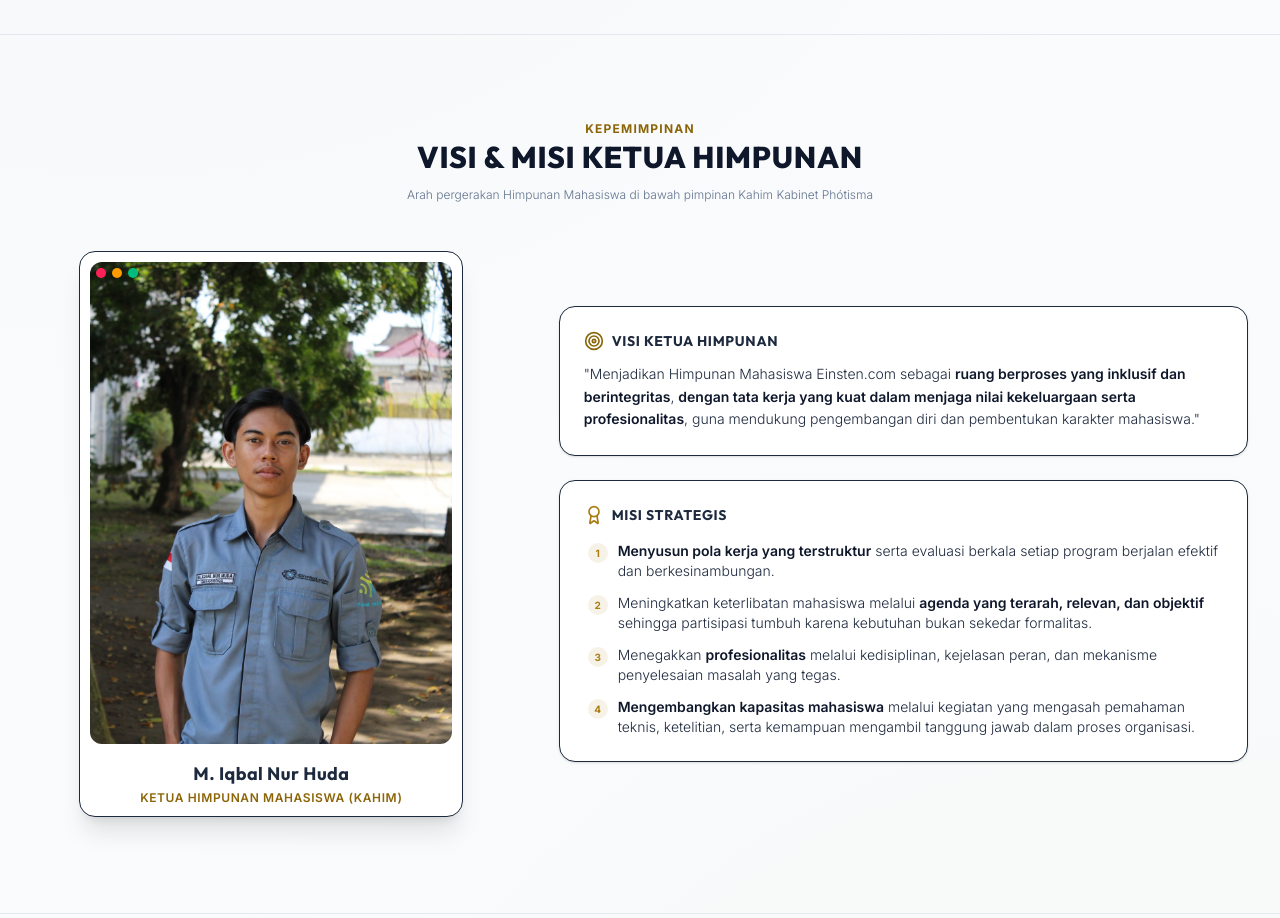
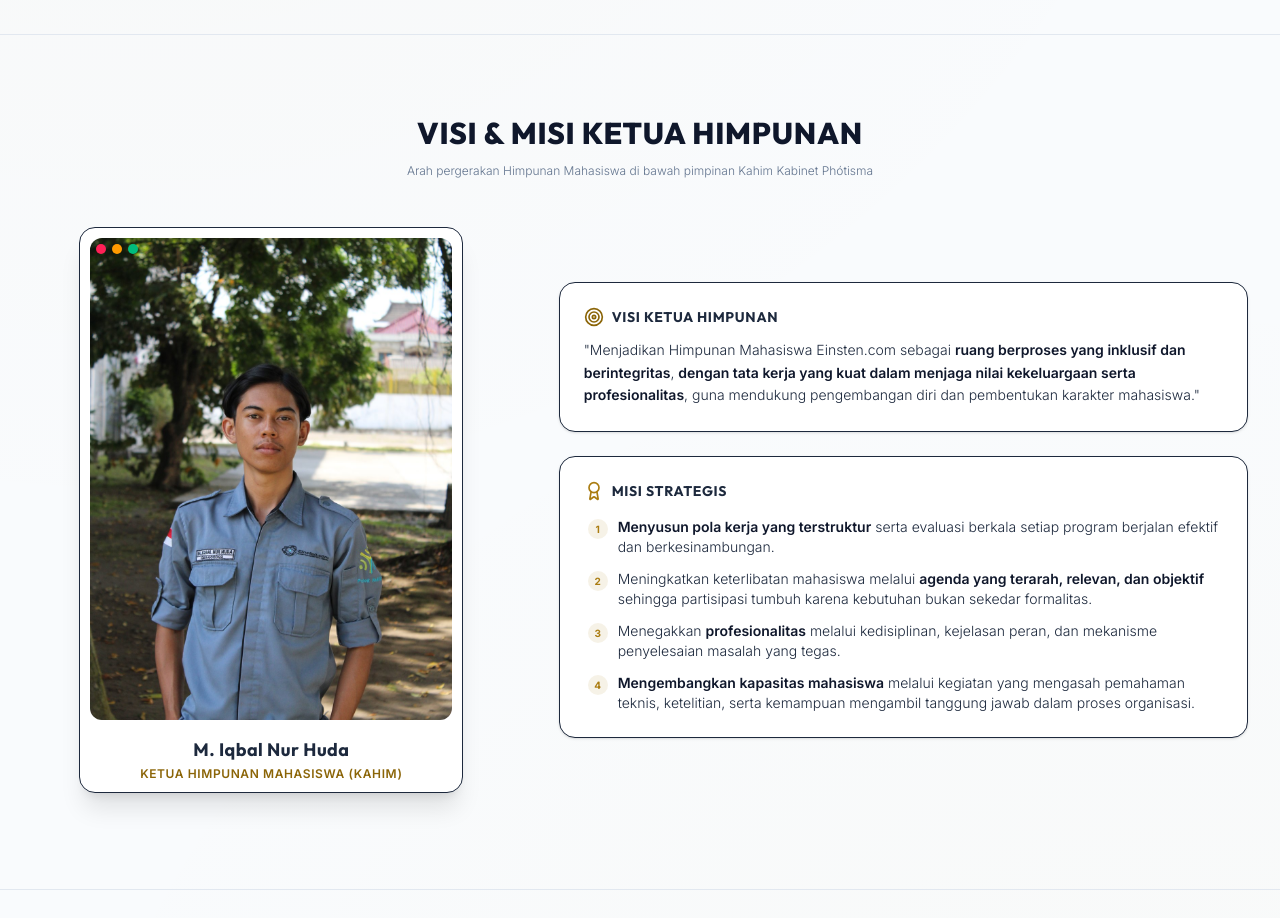
Before and after one commit to Adiguna0010/website-hima-einstein-com, a React (Vite) app: page / in a window 1280 px wide. Shown: the part 1340-2258 px from the top of the page. Built offline with nearby package versions, Linux system fonts and the light colour scheme.

Commit message:
style: remove kepemimpinan label above visi misi kahim

```diff
--- a/src/pages/Home.jsx
+++ b/src/pages/Home.jsx
@@ -323,7 +323,6 @@ export default function Home() {
       {/* ================= KAHIM VISI MISI SECTION (Replacing Values) ================= */}
       <section className="max-w-7xl mx-auto px-4 sm:px-6 lg:px-8 border-t border-slate-200 pt-20">
         <div className="text-center max-w-2xl mx-auto space-y-3 mb-12">
-          <span className="text-xs font-bold text-gold-dark uppercase tracking-widest">Kepemimpinan</span>
           <h2 className="text-3xl font-extrabold uppercase text-slate-900">VISI & MISI KETUA HIMPUNAN</h2>
           <p className="text-xs text-slate-500 font-light">Arah pergerakan Himpunan Mahasiswa di bawah pimpinan Kahim Kabinet Phótisma</p>
         </div>
```
